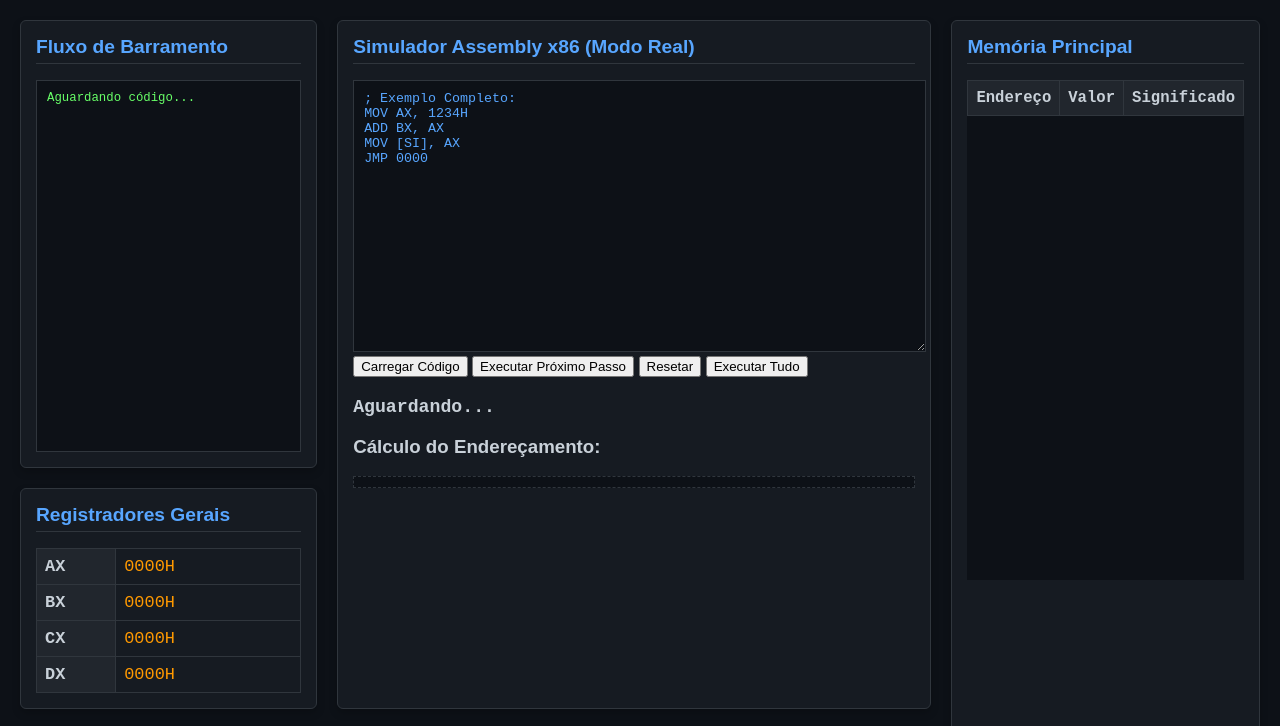
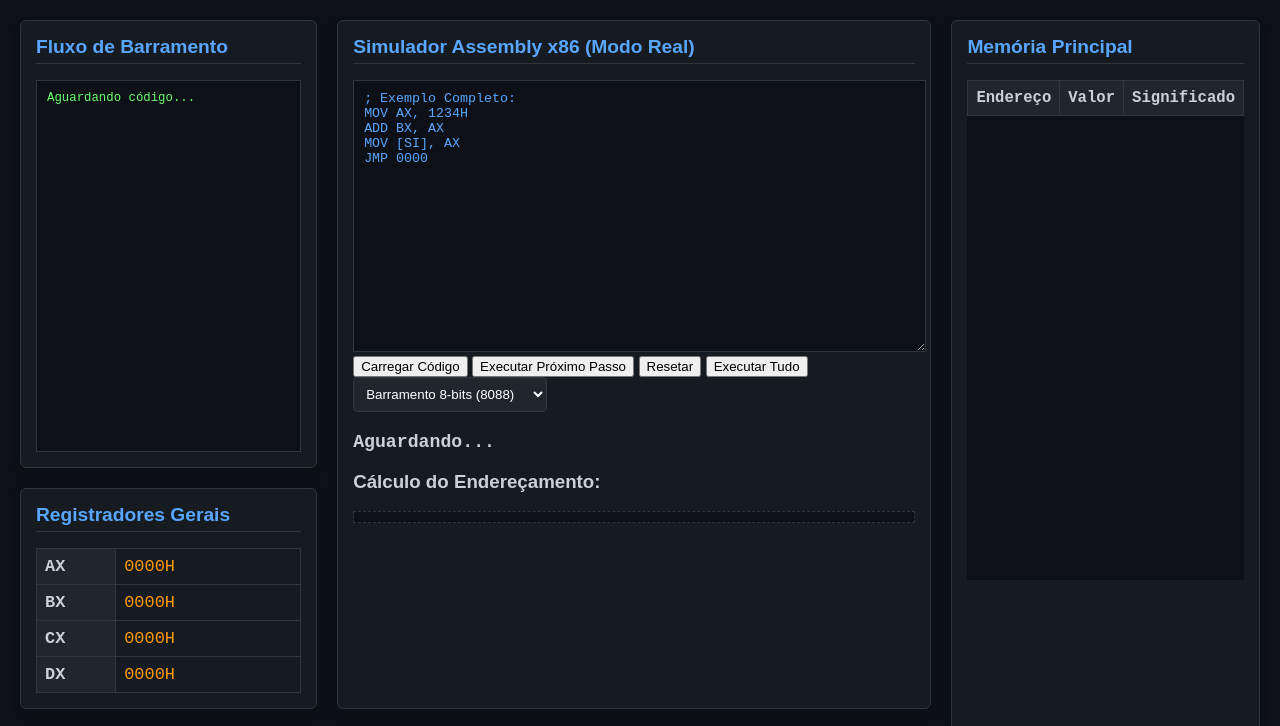
Before and after one commit to ikwBR/FullJavaSimulador-X86-modo-real-, a plain HTML site: page index.html in a window 1280 px wide. Shown: the top 726 px of the page. Drawn offline with Linux system fonts and the light colour scheme.

Commit message:
Update index.html

```diff
--- a/index.html
+++ b/index.html
@@ -58,6 +58,10 @@ JMP 0000
                 <button onclick="simulateExecution('step')">Executar Próximo Passo</button>
                 <button onclick="simulateExecution('reset')">Resetar</button>
                 <button id="btn-autorun" onclick="toggleAutoRun()">Executar Tudo</button>
+                <select id="bus-mode" onchange="changeBusMode()" style="padding: 8px; border-radius: 4px; background: #21262d; color: white; border: 1px solid #30363d; cursor: pointer;">
+                    <option value="8" selected>Barramento 8-bits (8088)</option>
+                    <option value="16">Barramento 16-bits (8086)</option>
+                </select>
             </div>
 
             <div id="status-message">Aguardando...</div>
@@ -88,4 +92,5 @@ JMP 0000
 
     <script src="script.js"></script>
 </body>
+
 </html>
```
